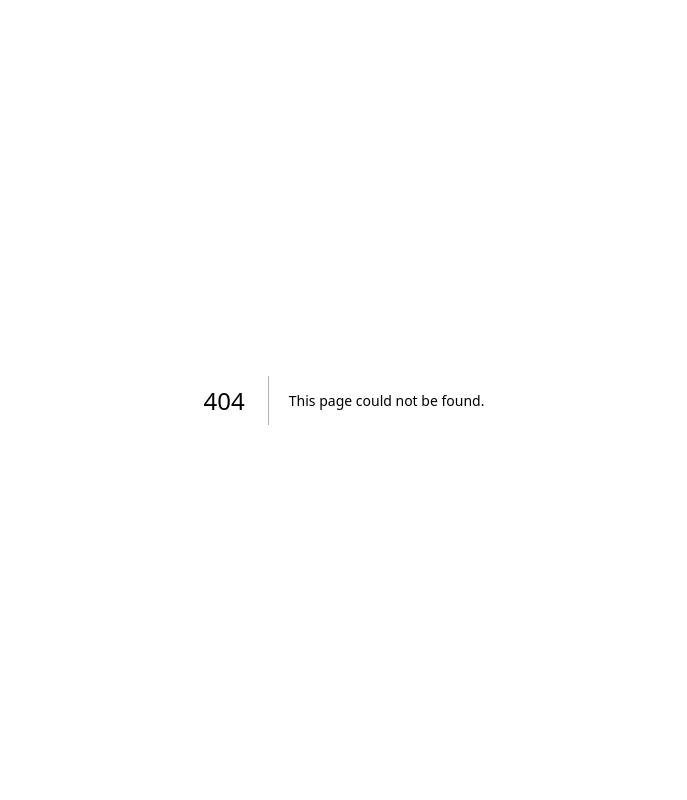
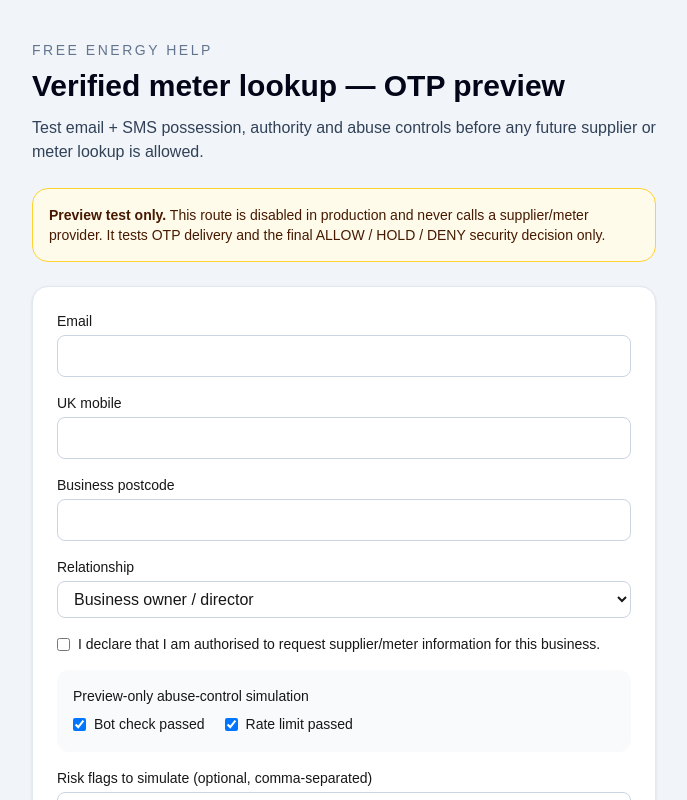
Before and after one commit to dalbirrahala-byte/free-energy-help-ai-os, a Next.js app in the folder frontend/: page /verified-meter-lookup-preview in a window 1280 px wide. Before the commit this address had no page. Shown: the top 800 px of the page, without its empty margins (296-983 px from the left). Built offline with nearby package versions, Linux system fonts and the light colour scheme.

Commit message:
feat(lookup): add preview-only meter lookup route

```diff
--- /dev/null
+++ b/frontend/src/app/verified-meter-lookup-preview/page.tsx
@@ -0,0 +1,20 @@
+import { notFound } from "next/navigation";
+
+import { PreviewOtpHarness } from "./PreviewOtpHarness";
+
+export default function VerifiedMeterLookupPreviewPage() {
+  if (process.env.VERCEL_ENV === "production") notFound();
+
+  return (
+    <main className="min-h-screen bg-slate-100 py-10">
+      <div className="mx-auto max-w-2xl px-6">
+        <p className="text-sm font-medium uppercase tracking-[0.18em] text-slate-500">Free Energy Help</p>
+        <h1 className="mt-2 text-3xl font-semibold text-slate-950">Verified meter lookup — OTP preview</h1>
+        <p className="mt-3 text-slate-700">
+          Test email + SMS possession, authority and abuse controls before any future supplier or meter lookup is allowed.
+        </p>
+      </div>
+      <PreviewOtpHarness />
+    </main>
+  );
+}
```
